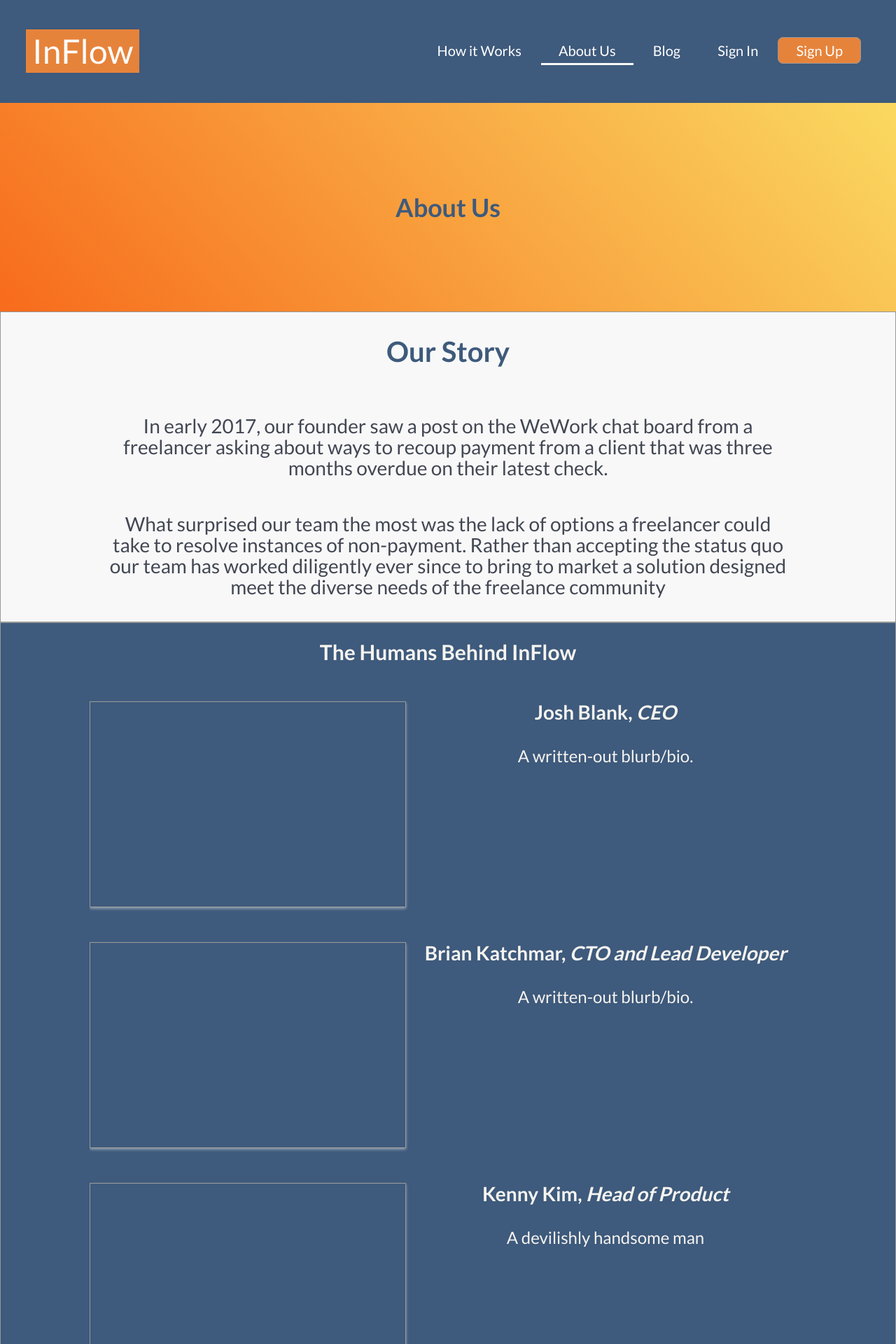
After one commit to bkatchmar/InflowBaseCode, a Django app: a page that uses inflowhq/inflowco/templates/about-us.html in a window 1280 px wide. The commit adds this page. Shown: the top 1920 px of the page at 70% size. Run offline with Django 3.2, Linux system fonts and the light colour scheme; some libraries are stand-ins or nearby versions.

Commit message:
Splash page, about us and how it works pages

```diff
--- a/inflowhq/inflowco/static/css/hfbase.css
+++ b/inflowhq/inflowco/static/css/hfbase.css
@@ -35,6 +35,11 @@ a.inflow-btn:link,
 a.inflow-btn:visited,
 a.inflow-btn:hover,
 a.inflow-btn:active { background-color: #E6833B; border-radius: 8px; color: #FFF; padding: 10px; -moz-border-radius: 8px; -webkit-border-radius: 8px; }
+a.inflow-btn.alt,
+a.inflow-btn.alt:link,
+a.inflow-btn.alt:visited,
+a.inflow-btn.alt:hover,
+a.inflow-btn.alt:active { background-color: #3E5A7C; }
 input, select { border: solid 1px #979797; display: block; margin: 9px 0px; }
 input[type="text"], input[type="email"], input[type="password"], select { border-radius: 8px; font-size: 14px; font-weight: 300; padding: 10px 15px; -moz-border-radius: 8px; -webkit-border-radius: 8px; }
 input[type="checkbox"] { display: inline-block; height: 21px; margin: 0px 3px 0px 0px; width: 21px; }
@@ -130,7 +135,7 @@ main div.home-top div.downward-arrow { padding: 25px 0px; position: relative; wi
 main div.home-top div.downward-arrow div { height: 100%; position: absolute; top: 0px; width: 40%; }
 main div.home-top div.downward-arrow div.left { background-color: #3E5A7C; left: 0px; }
 main div.home-top div.downward-arrow div.right { background-color: #3E5A7C; left: 60%; }
-main div.home-tile { border: solid 1px #979797; color: #3E5A7C; padding: 10px; position: relative; }
+main div.home-tile { background-color: #F8F8F8; border: solid 1px #979797; color: #3E5A7C; padding: 10px; position: relative; }
 main div.home-tile.alt { background-color: #3E5A7C; color: #F6F4F0; }
 
 main div.home-tile div.points { margin: 25px auto 15px; padding: 60px 0px; position: relative; width: 440px; }
@@ -140,6 +145,13 @@ main div.home-tile div.points span.number.two { left: 180px; }
 main div.home-tile div.points span.number.three { left: 370px; }
 main div.home-tile div.points span.number:after { background-color: #FFF; border: 1px solid #979797; border-radius: 30px; bottom: 25px; content: ""; left: 4px; padding: 25px; position: absolute; -moz-border-radius: 30px; -webkit-border-radius: 30px; }
 main div.home-tile h3 { font-size: 30px; font-weight: 700; line-height: 32px; padding: 15px 0px 30px; text-align: center; }
+
+main div.home-tile h2 { font-size: 40px; font-weight: 700; line-height: 42px; padding: 25px 0px 45px; text-align: center; }
+main div.home-tile h2.alt { color: #3E5A7C; }
+main div.home-tile.text-alt { color: #424753; }
+main div.home-tile p.heading { font-size: 28px; line-height: 30px; margin: 0px auto; padding: 25px 0px; text-align: center; width: 980px; }
+main div.home-tile div.buttons { padding: 50px 0px; text-align: center; }
+main div.home-tile div.buttons a { font-size: 18px; margin: 0px 40px; }
 
 /* Email Sign Up */
 main form.sign-up { padding: 15px 0px 60px; }
@@ -159,6 +171,19 @@ div.how-it-works-tile div.text h4 { font-size: 25px; font-weight: 300; line-heig
 div.how-it-works-tile div.text p { font-size: 20px; font-weight: 300; line-height: 22px; padding: 20px 0px; }
 div.how-it-works-tile div.text a.inflow-btn { background-color: #3E5A7C; display: block; text-align: center; }
 div.how-it-works-tile div.photo { background-color: #D8D8D8; border: solid 1px #979797; height: 287px; width: 552px; }
+
+main div.how-it-works-feature { color: #000; margin: 50px auto; overflow: hidden; width: 980px; }
+main div.how-it-works-feature div.image { float: left; width: 200px; }
+main div.how-it-works-feature div.text { float: left; width: 770px; }
+main div.how-it-works-feature div.text h3 { font-size: 35px; line-height: 36px; padding: 0px 0px 30px; text-align: left; }
+main div.how-it-works-feature div.text p { font-size: 25px; line-height: 26px; text-align: left; }
+
+main div.human { margin: 0px auto; overflow: hidden; padding: 25px 0px; width: 1024px; }
+main div.human div.portrait { border: solid 1px #979797; box-shadow: 0 2px 4px 0 rgba(246, 244, 240, 0.5); float: left; height: 292px; width: 450px; }
+main div.human div.bio { float: left; text-align: center; width: 570px; }
+main div.human div.bio div.heading { font-size: 28px; font-weight: 700; line-height: 30px; padding: 0px 0px 35px; }
+main div.human div.bio div.heading span.title { font-style: italic; }
+main div.human div.bio div.text { font-size: 24px; line-height: 26px; }
 
 /* Home Page Stats */
 div.home-stats { margin: 0px auto; padding: 75px 0px; position: relative; width: 1024px; }
--- /dev/null
+++ b/inflowhq/inflowco/templates/about-us.html
@@ -0,0 +1,54 @@
+{% extends 'base/splash.page.html' %}
+{% block title %}Welcome to InFlow{% endblock %}
+{% block main_tag %}
+	<div class="home-top">
+		<h1 class="standalone">About Us</h1>
+	</div>
+	<div class="home-tile text-alt">
+		<h2 class="alt">Our Story</h2>
+		<p class="heading">In early 2017, our founder saw a post on the WeWork chat board from a freelancer asking about ways to recoup payment from a client that was three months overdue on their latest check. </p>
+		<p class="heading">What surprised our team the most was the lack of options a freelancer could take to resolve instances of non-payment.  Rather than accepting the status quo our team has worked diligently ever since to bring to market a solution designed meet the diverse needs of the freelance community</p>
+	</div>
+	<div class="home-tile alt">
+		<h3>The Humans Behind InFlow</h3>
+		<div class="human">
+			<div class="portrait"></div>
+			<div class="bio">
+				<div class="heading">
+					<span class="name">Josh Blank,</span>
+					<span class="title">CEO</span>
+				</div>
+				<div class="text">A written-out blurb/bio.</div>
+			</div>
+		</div>
+		<div class="human">
+			<div class="portrait"></div>
+			<div class="bio">
+				<div class="heading">
+					<span class="name">Brian Katchmar,</span>
+					<span class="title">CTO and Lead Developer</span>
+				</div>
+				<div class="text">A written-out blurb/bio.</div>
+			</div>
+		</div>
+		<div class="human">
+			<div class="portrait"></div>
+			<div class="bio">
+				<div class="heading">
+					<span class="name">Kenny Kim,</span>
+					<span class="title">Head of Product</span>
+				</div>
+				<div class="text">A devilishly handsome man</div>
+			</div>
+		</div>
+	</div>
+	<div class="home-tile text-alt">
+		<h2 class="alt">Connect with us!</h2>
+		<p class="heading">We don't believe in customer service, we believe in customer empowerment. We’re available by email and social media, so drop us a line anytime!</p>
+		<p class="heading">We're here to listen and help you plan for a more prosperous future!</p>
+		<div class="buttons">
+			<a href="#" class="inflow-btn alt">Check out the blog</a>
+			<a href="#" class="inflow-btn">Email us</a>
+		</div>
+	</div>
+{% endblock %}
--- a/inflowhq/inflowco/templates/base/splash.page.html
+++ b/inflowhq/inflowco/templates/base/splash.page.html
@@ -3,7 +3,7 @@
 <html>
 <head>
 	<link rel="stylesheet" href="//fonts.googleapis.com/css?family=Lato:100,300,400,700" />
-	<link rel="stylesheet" href="{% static 'css/hfbase.css' %}?d=20180319" />
+	<link rel="stylesheet" href="{% static 'css/hfbase.css' %}?d=201803192042" />
 	<link rel="shortcut icon" type="image/x-icon" href="{% static 'img/favicon.ico' %}" />
 	<meta name="google-signin-client_id" content="857316650586-gm54140nh8ifnvls7s8acbntv3cp915e.apps.googleusercontent.com">
 	<title>{% block title %}{% endblock %}</title>
@@ -20,8 +20,16 @@
 				{% else %}
 					<a href="{% url 'how_it_works' %}">How it Works</a>
 				{% endif %}
-				<a href="#">About Us</a>
-				<a href="#">Blog</a>
+				{% if active_link == "about us" %}
+					<a href="{% url 'about_us' %}" class="on">About Us</a>
+				{% else %}
+					<a href="{% url 'about_us' %}">About Us</a>
+				{% endif %}
+				{% if active_link == "blog" %}
+					<a href="{% url 'blog' %}" class="on">Blog</a>
+				{% else %}
+					<a href="{% url 'blog' %}">Blog</a>
+				{% endif %}
 				<a href="{% url 'accounts:login' %}">Sign In</a>
 				<a href="{% url 'accounts:create' %}" class="alt">Sign Up</a>
 			</nav>
@@ -50,8 +58,8 @@
 					<p>
 						<a href="{% url 'index' %}">Home</a>
 						<a href="{% url 'how_it_works' %}">How it works</a>
-						<a href="#">About Us</a>
-						<a href="#">Blog</a>
+						<a href="{% url 'about_us' %}">About Us</a>
+						<a href="{% url 'blog' %}">Blog</a>
 						<a href="{% url 'accounts:login' %}" class="sign-in">Sign in</a>
 					</p>
 				</div>
--- a/inflowhq/inflowco/urls.py
+++ b/inflowhq/inflowco/urls.py
@@ -5,6 +5,5 @@ app_name = "base"
 urlpatterns = [
     url(r'^$', views.UserDashboardView.as_view(), name='dashboard'),
     url(r'^currencies', views.CurrencyListView.as_view(), name='currencylistview'),
-    url(r'^amazonboto', views.AmazonBotoExamples.as_view(), name='amazonboto'),
     url(r'^pdfview', views.SavePdfTrials.as_view(), name='mypdf'),
 ]
--- a/inflowhq/inflowco/views.py
+++ b/inflowhq/inflowco/views.py
@@ -101,6 +101,22 @@ class HowItWorksView(TemplateView):
 
         return render(request, self.template_name, context)
 
+class AboutUsView(TemplateView):
+    template_name = "about-us.html"
+
+    def get_context_data(self, **kwargs):
+        context = super(AboutUsView, self).get_context_data(**kwargs)
+        context["active_link"] = "about us"
+        return context
+
+class BlogHomeView(TemplateView):
+    template_name = "blog.home.html"
+
+    def get_context_data(self, **kwargs):
+        context = super(BlogHomeView, self).get_context_data(**kwargs)
+        context["active_link"] = "blog"
+        return context
+
 class CurrencyListView(LoginRequiredMixin, TemplateView):
     template_name = 'listcurrencies.html'
 
@@ -113,53 +129,6 @@ class CurrencyListView(LoginRequiredMixin, TemplateView):
         # Add in a QuerySet of all the currencies
         context["currencies"] = self.get_queryset()
         return context
-
-class AmazonBotoExamples(LoginRequiredMixin, TemplateView):
-    template_name = "boto3.html"
-
-    def get(self, request):
-        # Set the Context
-        context = self.get_context_data(request)
-        return render(request, self.template_name, context)
-
-    def post(self, request):
-        # Set the Context
-        context = self.get_context_data(request)
-
-        # Get data from the POST
-        uploaded_deliverable = request.FILES.get("deliverable", False)
-
-        # If the user actually send something over, lets capture it and upload it to S3
-        if uploaded_deliverable != False:
-            deliverable_key = uploaded_deliverable.__str__()
-            context["deliverable_bucket"].put_object(Key=deliverable_key, Body=uploaded_deliverable)
-            context["file_names"].append({"key":deliverable_key,"qs":urllib.parse.quote_plus(deliverable_key)})
-
-        return render(request, self.template_name, context)
-
-    def get_context_data(self, request, **kwargs):
-        # Call the base implementation first to get a context
-        context = super(AmazonBotoExamples, self).get_context_data(**kwargs)
-
-        # Instantiate items related to the context
-        file_names = []
-        amazon_caller = boto3.resource("s3")
-        deliverable_bucket_name = self.generate_bucket_name(request.user)
-        amazon_caller.create_bucket(Bucket=deliverable_bucket_name)
-        deliverable_bucket = amazon_caller.Bucket(deliverable_bucket_name)
-
-        # Fill in the bucket key names
-        for object in deliverable_bucket.objects.all():
-            file_names.append({"key":object.key,"qs":urllib.parse.quote_plus(object.key)})
-            object.Acl().put(ACL="public-read")
-
-        context["file_names"] = file_names
-        context["deliverable_bucket"] = deliverable_bucket
-
-        return context
-
-    def generate_bucket_name(self,user):
-        return ("inflow-user-bucket-%s" % (user.id))
 
 class SavePdfTrials(PDFTemplateView):
     template_name = "basepdftemplate.html"
@@ -177,6 +146,8 @@ class BaseSitemap(Sitemap):
     def items(self):
         return ["index",
                 "how_it_works",
+                "about_us",
+                "blog",
                 "accounts:login",
                 "accounts:create",
                 "htmldemos:freelancer_active_use_specific_project_milestones_upload_idle",
--- a/inflowhq/inflowhq/urls.py
+++ b/inflowhq/inflowhq/urls.py
@@ -1,7 +1,7 @@
 from django.conf.urls import include, url
 from django.contrib import admin
 from django.contrib.sitemaps.views import sitemap
-from inflowco.views import BaseSitemap, IndexView, GoogleDomainVerificationFile, HowItWorksView
+from inflowco.views import BaseSitemap, IndexView, GoogleDomainVerificationFile, HowItWorksView, AboutUsView, BlogHomeView
 
 sitemaps = {
     'static': BaseSitemap,
@@ -10,6 +10,8 @@ sitemaps = {
 urlpatterns = [
     url(r'^$', IndexView.as_view(), name='index'),
     url(r'^how-it-works$', HowItWorksView.as_view(), name='how_it_works'),
+    url(r'^about-inflow$', AboutUsView.as_view(), name='about_us'),
+    url(r'^the-watercooler-blog$', BlogHomeView.as_view(), name='blog'),
     url(r'^google255e09f84b6b193b\.html$', GoogleDomainVerificationFile.as_view(), name='google_domain_verification'),
     url(r'^sitemap\.xml$', sitemap, {'sitemaps': sitemaps}, name='django.contrib.sitemaps.views.sitemap'),
     url(r'^inflow/', include('inflowco.urls')),
```
Also changed, not shown: inflowhq/inflowco/templates/blog.home.html (added, +7 -0 lines), inflowhq/inflowco/templates/boto3.html (deleted, +0 -22 lines), inflowhq/inflowco/templates/how-it-works.html (+39 -0 lines).
